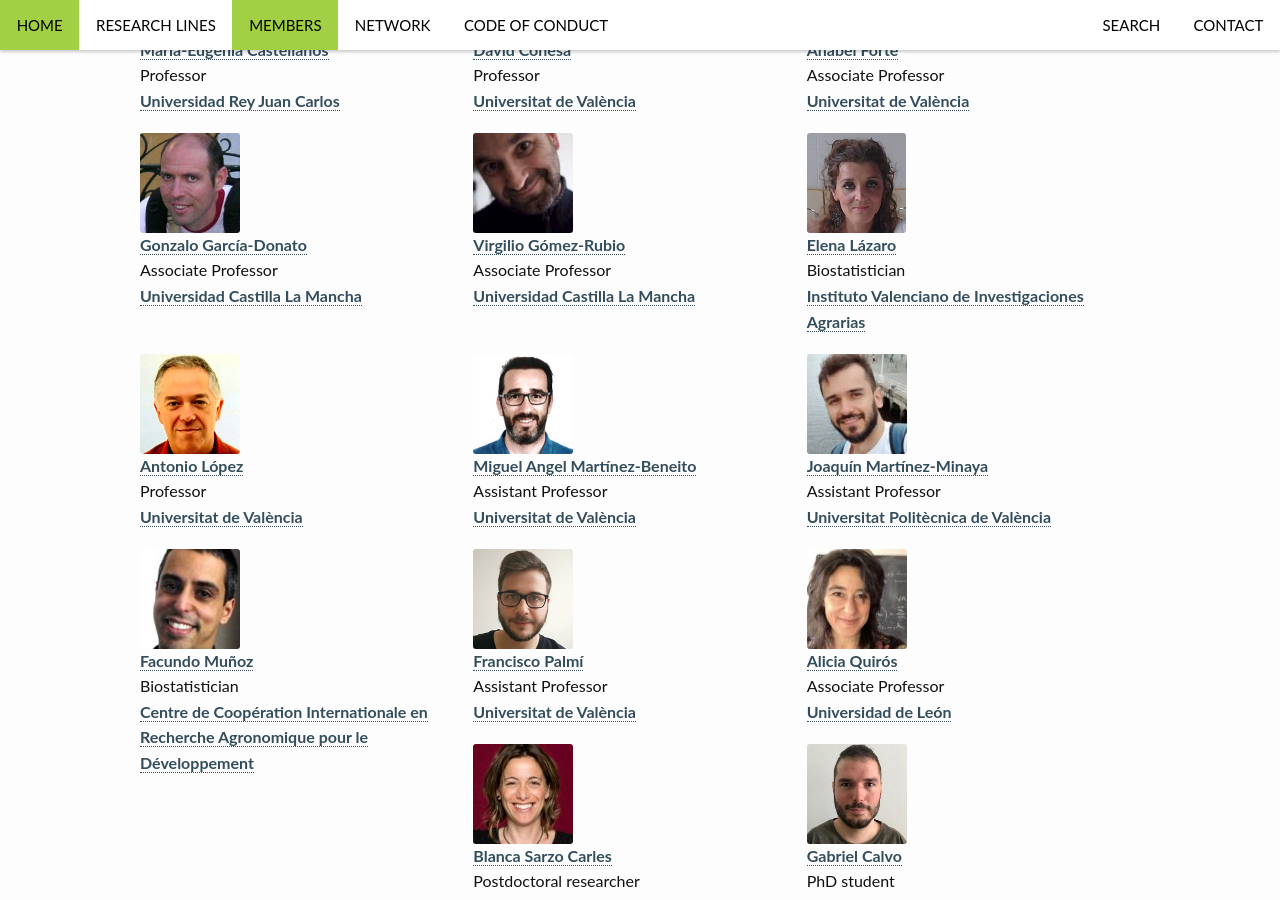
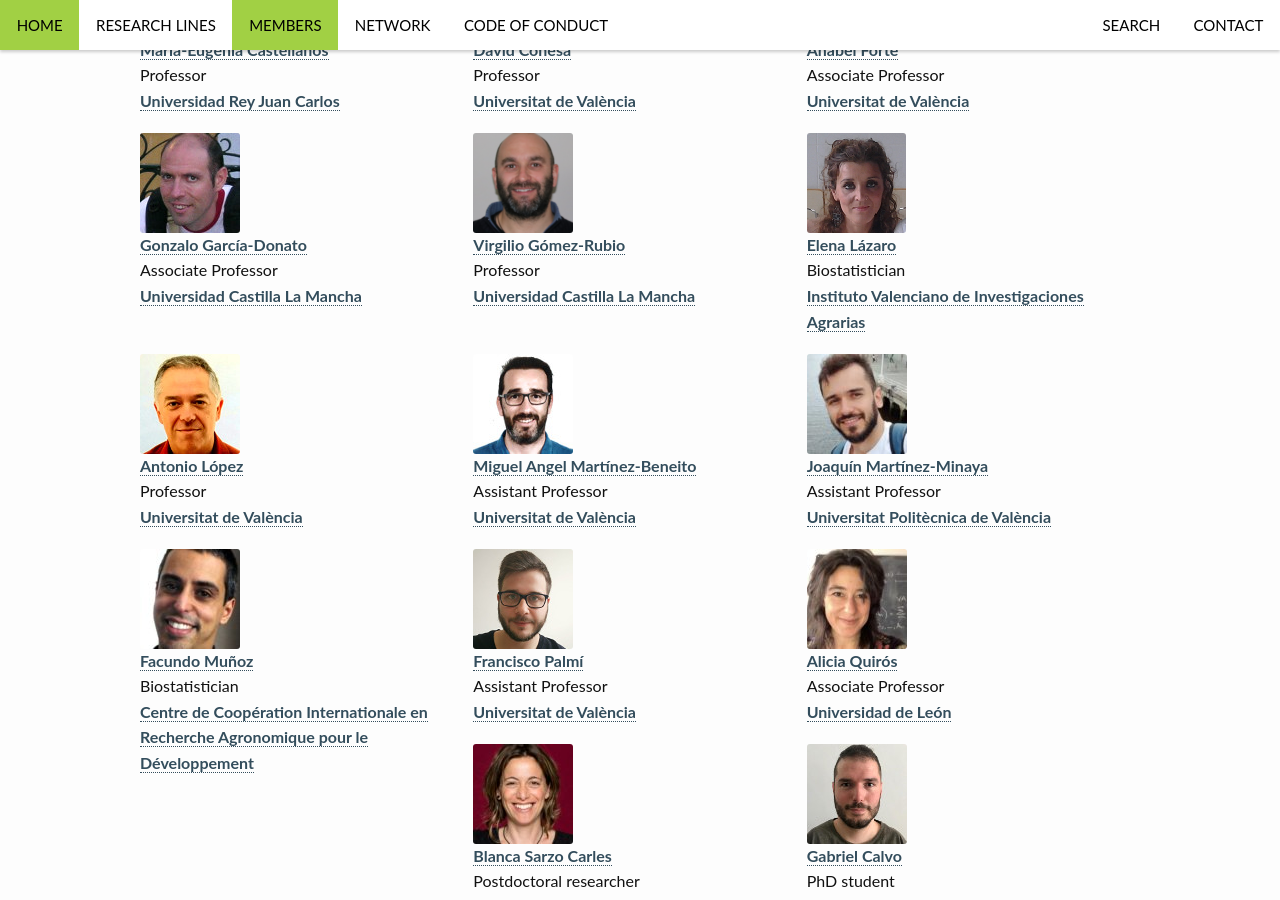
Before and after one commit to VABAR/VABAR.github.io, a Jekyll site: the page built from pages/members.md, in a window 1280 px wide and 900 px high, scrolled down 889 px. Built offline with Jekyll 4.4.1, drawn with Linux system fonts in a browser that asks for light colours.

Commit message:
Virgilio Gómez Rubio. Update photo and details.

```diff
--- a/_data/members.yml
+++ b/_data/members.yml
@@ -77,10 +77,10 @@
 
 - name: Virgilio Gómez-Rubio
   affiliation: uclm
-  position: Associate Professor
+  position: Professor
   email: virgilio.gomez@uclm.es
   url: https://becarioprecario.github.io/
-  img: virgilio.jpg
+  img: virgilio.png
 
 - name: Elena Lázaro
   affiliation: ivia
```
Also changed, not shown: images/members/virgilio.jpg (deleted), images/members/virgilio.png (added).
